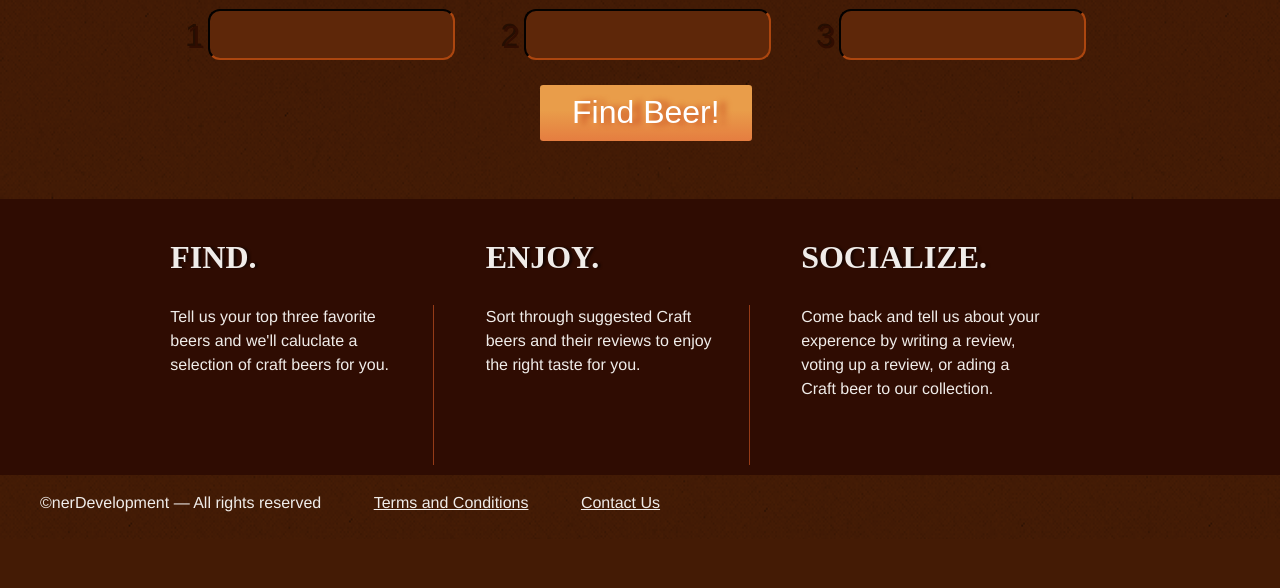
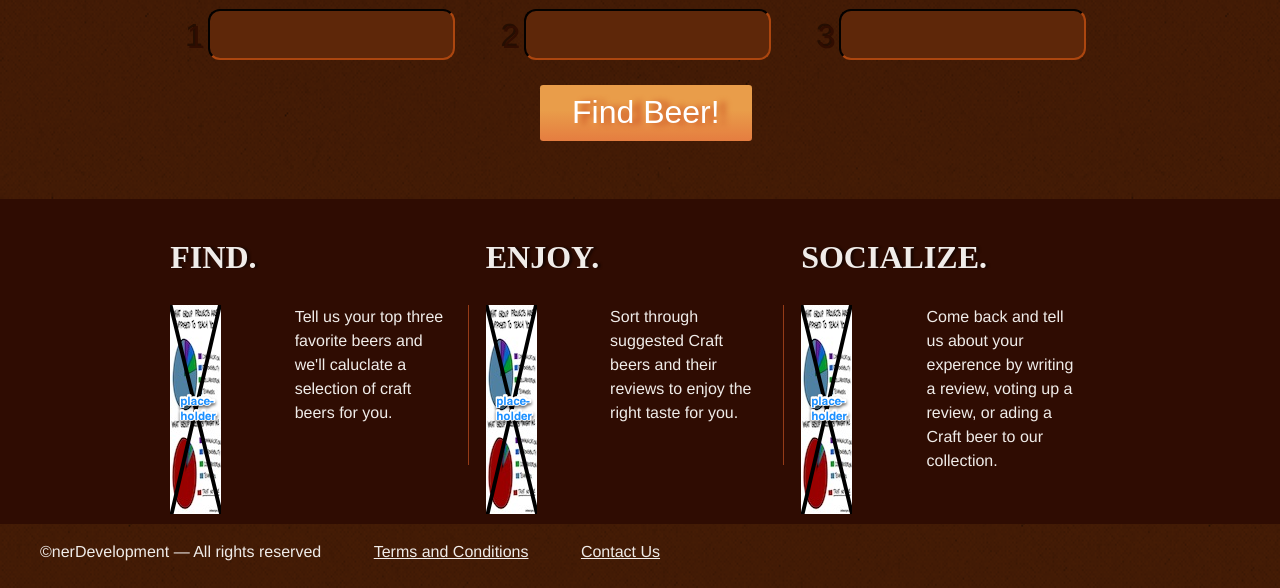
Before and after one commit to nerDevelopment/craftyHops, a CodeIgniter app: page / in a window 1280 px wide. Shown: the part 391-979 px from the top of the page. Before the commit the page ends 924 px from the top, so only its background shows below. Run offline with CodeIgniter, Linux system fonts and the light colour scheme; some libraries are stand-ins or nearby versions.

Commit message:
mobile css

```diff
--- a/application/views/home_view.php
+++ b/application/views/home_view.php
@@ -11,6 +11,7 @@
 	<meta name="copyright" content="©nerdDevelopment">
 	<meta name="format-detection" content="telephone=no">
 	<meta name="handheldfriendly">
+	<meta name="viewport" content="width=device-width; initial-scale=.5; maximum-scale=.5 ">
 	<meta name="keywords" content="craft beer, craft, beer, bartender, alcohol">
 
 <!--  ====================	Style Sheets ====================	-->
@@ -84,15 +85,23 @@
 		  	 	  			  <div class="grids reasons">
 		  	 	  				<div class="grid-4 ">
 		  	 	  					<h3>FIND.</h3>
-		  	 	  					<p>Tell us your top three favorite beers and we'll caluclate a selection of craft beers for you.</p>
+		  	 	  					<img class="sideImg" src="inc/img/side.png" alt="" />
+		  	 	  					<p class="text">Tell us your top three favorite beers and we'll caluclate a selection of craft beers for you.</p>
+		  	 	  					<div class="clear"></div>
 		  	 	  				</div>
 		  	 	  				<div class="grid-4">
 		  	 	  					<h3>ENJOY.</h3>
-		  	 	  					<p>Sort through suggested Craft beers and their reviews to enjoy the right taste for you.</p>
+		  	 	  					<img class="sideImg" src="inc/img/side.png" alt="" />
+		  	 	  					<p class="text">Sort through suggested Craft beers and their reviews to enjoy the right taste for you.</p>
+		  	 	  					<div class="clear"></div>
+
 		  	 	  				</div>
 		  	 	  				<div class="grid-4">
 		  	 	  					<h3>SOCIALIZE.</h3>
-		  	 	  					<p style="border: none;">Come back and tell us about your experence by writing a review, voting up a review, or ading a Craft beer to our collection.</p>
+		  	 	  				<img class="sideImg" src="inc/img/side.png" alt="" />
+
+		  	 	  					<p style="border: none;" class="text">Come back and tell us about your experence by writing a review, voting up a review, or ading a Craft beer to our collection.</p>
+		  	 	  					<div class="clear"></div>
 		  	 	  				</div>
 		  	 	  			</div>
 		  	 	  		</div>
--- a/inc/css/screen.css
+++ b/inc/css/screen.css
@@ -20,6 +20,10 @@ Date: 11/6/12
 	  	-o-background-size: cover;
 	  	background-size: cover;*/
 	  	color: #f0ece9;
+	  	overflow-x: hidden;
+	  }
+
+	  body{
 	  	overflow-x: hidden;
 	  }
 
@@ -48,6 +52,16 @@ Date: 11/6/12
 
 	.clear{
 		clear: both;
+	}
+
+	.sideImg{
+		float: left;
+	}
+
+	body, img {
+	  -moz-user-select: none;
+	  -webkit-user-select: none;
+	  -webkit-user-drag: none;
 	}
 
 /*----------------Header  and navigation Styles------------------*/
@@ -127,7 +141,7 @@ Date: 11/6/12
 
 	[role="complementary"] {
 		width: 30%;
-		margin-right: -100%;
+		margin-right: -35%;
 		float: right;
 		z-index: 2;
 		height: 65em;
@@ -255,10 +269,12 @@ text-shadow: -2px -2px #250e02;
 }
 
 .reasons p{
-	width: 80%;
+	width: 50%;
 	padding-right: 1.5em;
 	border-right: 1px inset #411a0a ;
 	height: 10em;
+	float: right;
+
 }
 /*----------------Form Styles------------------*/
 
@@ -392,8 +408,8 @@ footer li{
 
 	.reasons p{
 		border: none;
-		width: 100%;
-		height: 6em;
+		width: 70%;
+		height: 15em;
 	}
 
 	footer li{
@@ -456,6 +472,8 @@ footer li{
 
 	[role="complementary"] {
 		width: 35%;
+		margin-right: -45%;
+
 	}
 	.active .container{
 		width: 55%;
@@ -497,7 +515,7 @@ footer li{
 
 		.reasons p{
 			border: none;
-			height: 8.5em;
+			width: 50%;
 		}
 
 
@@ -514,6 +532,7 @@ footer li{
 
 		[role="complementary"] {
 			width: 60%;
+			margin-right: -70%;
 		}
 
 		.active .container{
--- a/inc/js/main.js
+++ b/inc/js/main.js
@@ -1,8 +1,8 @@
 $(document).ready(function(){
-  var toggleBtn = $('#navbtn');
+  var toggleBtn = $("#navbtn");
   if (toggleBtn.length > 0) {
   $("#navbtn").click(function(){
-      $('body').toggleClass('active');
+      $("body").toggleClass("active");
       	return false;
     });
   }
```
Also changed, not shown: inc/css/mobile.css (+42 -11 lines), inc/img/menu.png, inc/img/side.png (added), 14 other files.
